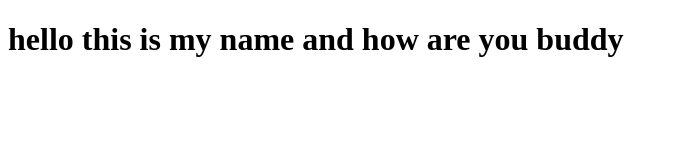
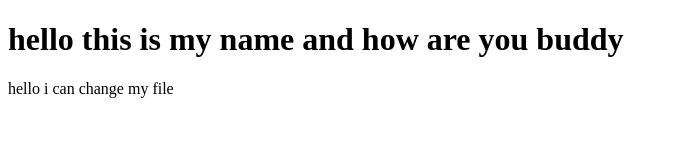
Before and after one commit to ayushtrapasiya/Testing, a plain HTML site: page index.html in a window 1280 px wide. Shown: the whole page, without its empty margins (0-678 px from the left). Drawn offline with Linux system fonts and the light colour scheme.

Commit message:
create a css file and update html file

```diff
--- a/index.html
+++ b/index.html
@@ -7,5 +7,6 @@
 </head>
 <body>
     <h1>hello this is my name and how are you buddy </h1>
+     <p>hello i can change my file</p>
 </body>
 </html>
```
Also changed, not shown: index.css (added).
